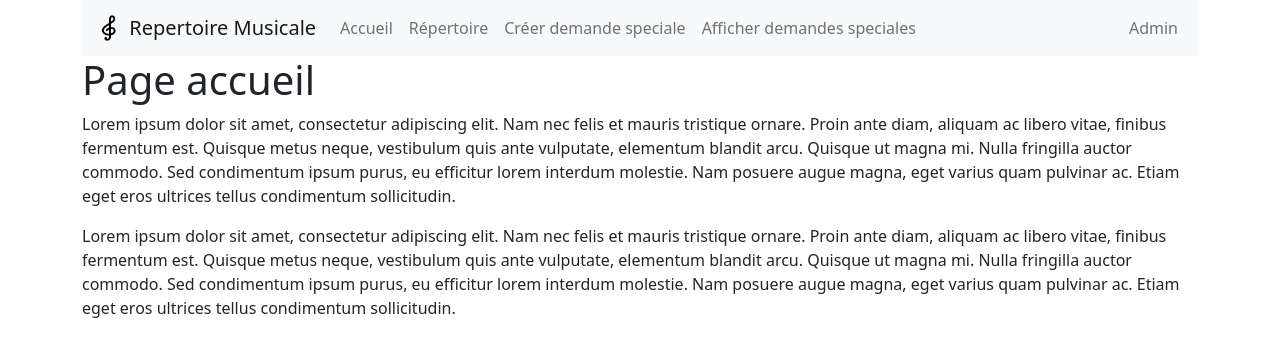
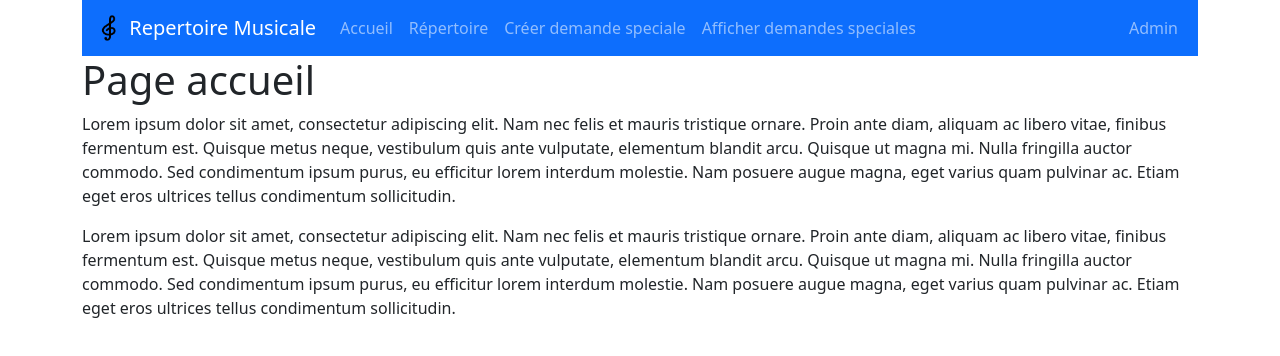
Before and after one commit to robaxx49/Exercise6-Jo-Sim-Kev, a React (Create React App) app in the folder frontend/: page / in a window 1280 px wide. Shown: the top 356 px of the page. Built offline with nearby package versions, Linux system fonts and the light colour scheme.

Commit message:
couleur barre

```diff
--- a/frontend/src/composants/BarreNavigation.js
+++ b/frontend/src/composants/BarreNavigation.js
@@ -6,7 +6,7 @@ import Image from './image/logo.png';
 
 export const BarreNavigation = () => {
     return (
-        <Navbar bg="light" expand="sm">
+        <Navbar bg="primary" variant="dark" >
             <Container>
             <Navbar.Brand href="/"> <img src={Image} alt="logo"
           width="30"
```
